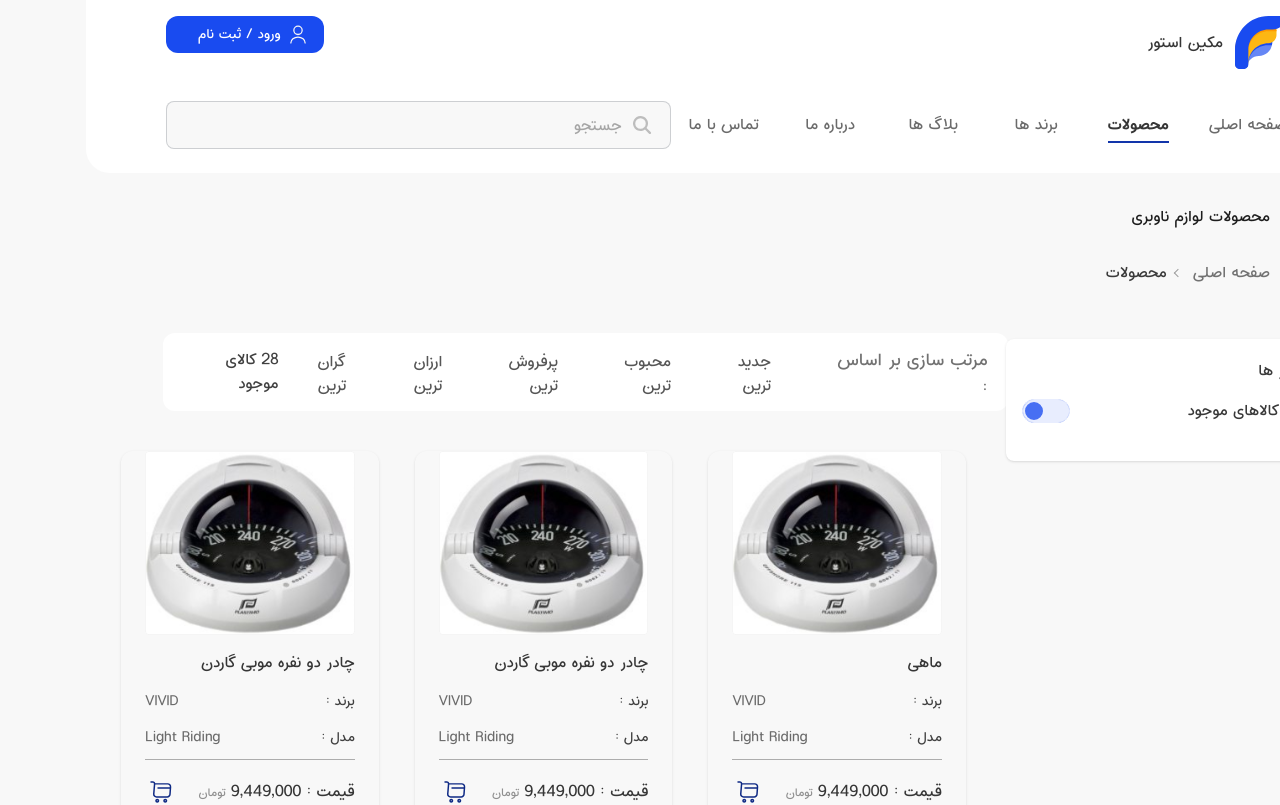
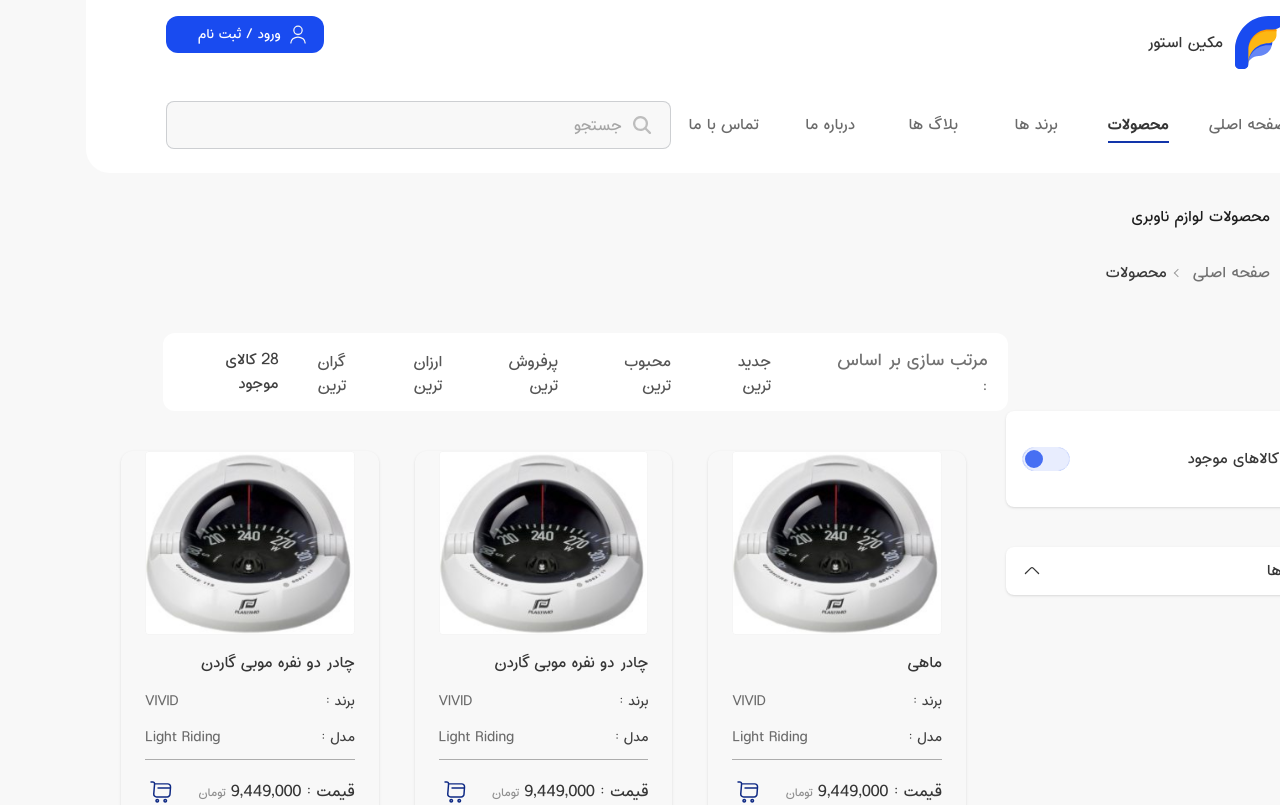
Before and after one commit to farnam04/makeen-darya, a Next.js app: page /product in a window 1280 px wide. Shown: the top 805 px of the page. Built offline with nearby package versions, Linux system fonts and the light colour scheme.

Commit message:
add filter drop down in product

```diff
--- a/src/Component/Product/FilterData.tsx
+++ b/src/Component/Product/FilterData.tsx
@@ -1,14 +1,11 @@
 import React, { Fragment } from "react";
+import FilterDropDown from "./FilterDropDown";
 
 function FilterData() {
   return (
     <Fragment>
-      <div className="bg-white w-80 -mt-[72px] py-5 rounded-lg mr-10 h-[10%] shadow">
-
-            <p className="font-medium text-[#3A3A3A] text-base mr-4" >
-            فیلتر ها
-            </p>
-
+      <div className="flex flex-col items-center">
+        <div className="bg-white w-80  py-5 rounded-lg mr-10  shadow">
           <div className="flex flex-col gap-8 px-4 py-4">
             <label className="flex justify-between items-center gap-3 cursor-pointer">
               <span className="label-text font-medium text-base text-[#393939]">
@@ -22,6 +19,10 @@ function FilterData() {
             </label>
           </div>
         </div>
+        <div className="">
+          <FilterDropDown />
+        </div>
+      </div>
     </Fragment>
   );
 }
--- /dev/null
+++ b/src/Component/Product/FilterDropDown.tsx
@@ -0,0 +1,62 @@
+import React, { Fragment, useState } from "react";
+import ArrowUp from "@/assent/Imge/Product/arrow-up.svg";
+import Image from "next/image";
+const FilterDropDown = () => {
+  const [isOpen, setIsOpen] = useState(false);
+  const [selectedBrand, setSelectedBrand] = useState("برند ها");
+  const brands = ["KIRBY MORGAN", "SEACRAFT", "APEKS", "DAN", "ALIKAN"];
+
+  const toggleDropdown = () => {
+    setIsOpen(!isOpen);
+  };
+
+  const handleSelect = (brand) => {
+    setSelectedBrand(brand);
+    setIsOpen(false);
+  };
+
+  return (
+    <Fragment>
+      <div className="relative   w-80 mr-10  mt-10">
+        <div
+          onClick={toggleDropdown}
+          className="flex justify-between  items-center px-4 py-3 bg-white rounded-lg shadow cursor-pointer"
+        >
+          <span className="font-medium text-base text-[#363636]">
+            {selectedBrand}
+          </span>
+
+          <Image
+            src={ArrowUp}
+            width={24}
+            height={24}
+            alt=""
+            className={`w-5 h-5 transform transition-transform ${
+              isOpen ? "rotate-180" : ""
+            }`}
+          />
+        </div>
+
+        {isOpen && (
+          <div className="absolute w-full mt-2 bg-white   rounded-lg shadow">
+            {brands.map((brand, index) => (
+              <div
+                key={index}
+                onClick={() => handleSelect(brand)}
+                className={`px-4 py-2 rounded-lg hover:border-r-2 hover:border-r-[#1744DA] cursor-pointer hover:bg-blue-100 ${
+                  selectedBrand === brand
+                    ? "bg-blue-100 border-r-2 :border-r-[#1744DA]"
+                    : ""
+                }`}
+              >
+                {brand}
+              </div>
+            ))}
+          </div>
+        )}
+      </div>
+    </Fragment>
+  );
+};
+
+export default FilterDropDown;
```
Also changed, not shown: src/assent/Imge/Product/arrow-up.svg (added). Lines whose indentation alone changed are shown as unchanged.
